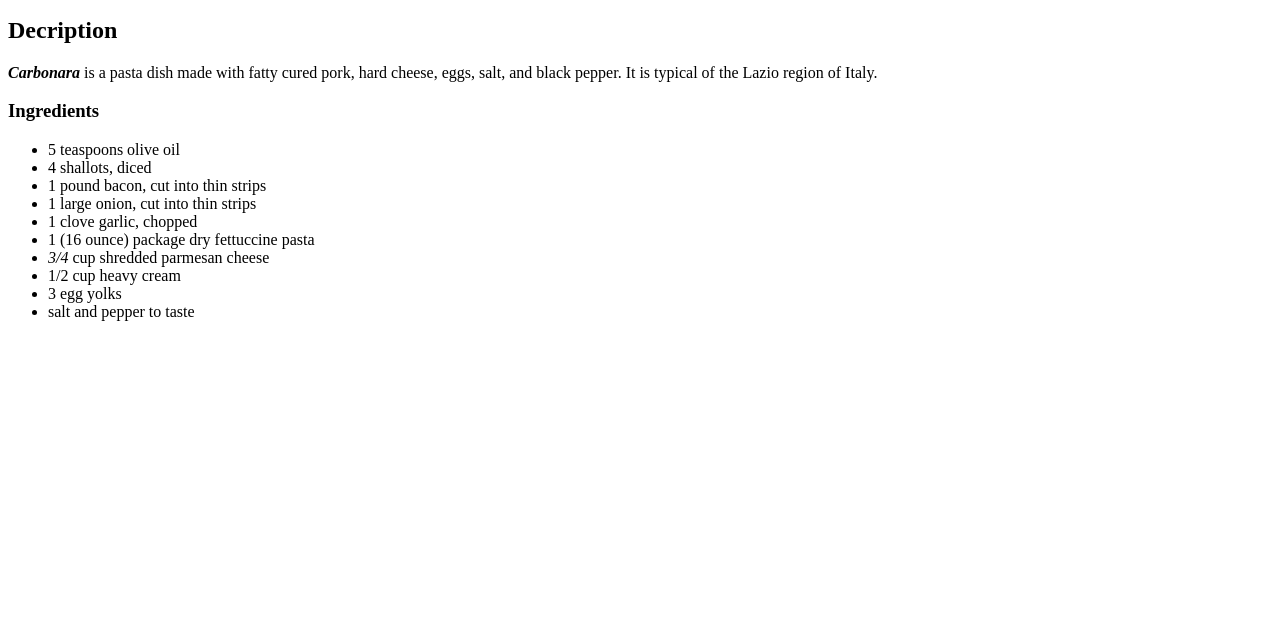
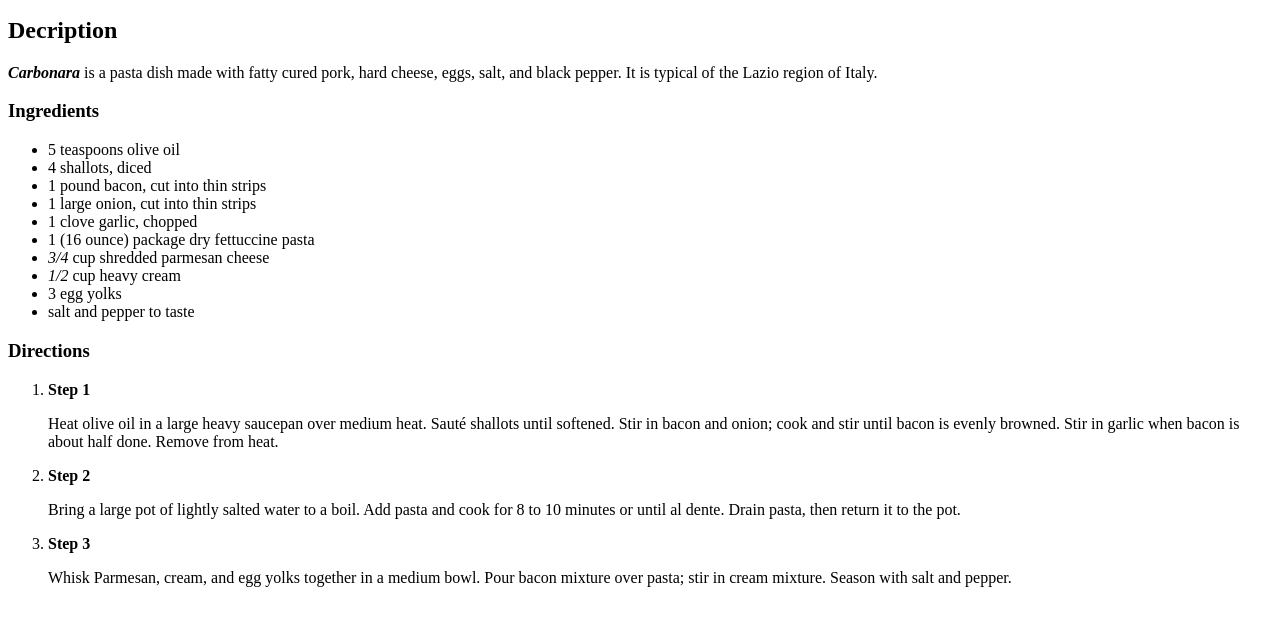
Before and after one commit to KinechiKen/odin-recipes, a plain HTML site: page recipes/carbonara.html in a window 1280 px wide. Shown: the part 101-726 px from the top of the page. Drawn offline with Linux system fonts and the light colour scheme.

Commit message:
finished adding ingredients and directions

```diff
--- a/recipes/carbonara.html
+++ b/recipes/carbonara.html
@@ -19,9 +19,18 @@
     <li>1 clove garlic, chopped</li>
     <li>1 (16 ounce) package dry fettuccine pasta</li>
     <li><em>3/4</em> cup shredded parmesan cheese</li>
-    <li>1/2 cup heavy cream</li>
+    <li><em>1/2</em> cup heavy cream</li>
     <li>3 egg yolks</li>
     <li>salt and pepper to taste</li>
    </ul>
+   <h3>Directions</h3>
+   <ol>
+    <li><strong>Step 1</strong></li>
+    <p>Heat olive oil in a large heavy saucepan over medium heat. Sauté shallots until softened. Stir in bacon and onion; cook and stir until bacon is evenly browned. Stir in garlic when bacon is about half done. Remove from heat.</p>
+    <li><strong>Step 2</strong></li>
+    <p>Bring a large pot of lightly salted water to a boil. Add pasta and cook for 8 to 10 minutes or until al dente. Drain pasta, then return it to the pot.</p>
+    <li><strong>Step 3</strong></li>
+    <p>Whisk Parmesan, cream, and egg yolks together in a medium bowl. Pour bacon mixture over pasta; stir in cream mixture. Season with salt and pepper.</p>
+   </ol>
 </body>
 </html>
```
